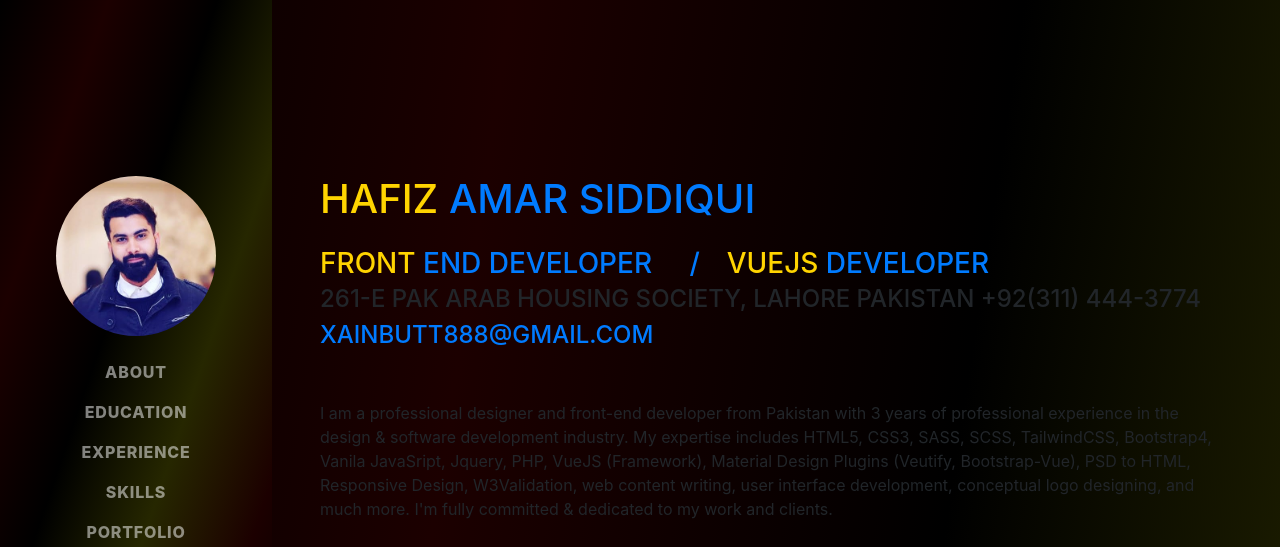
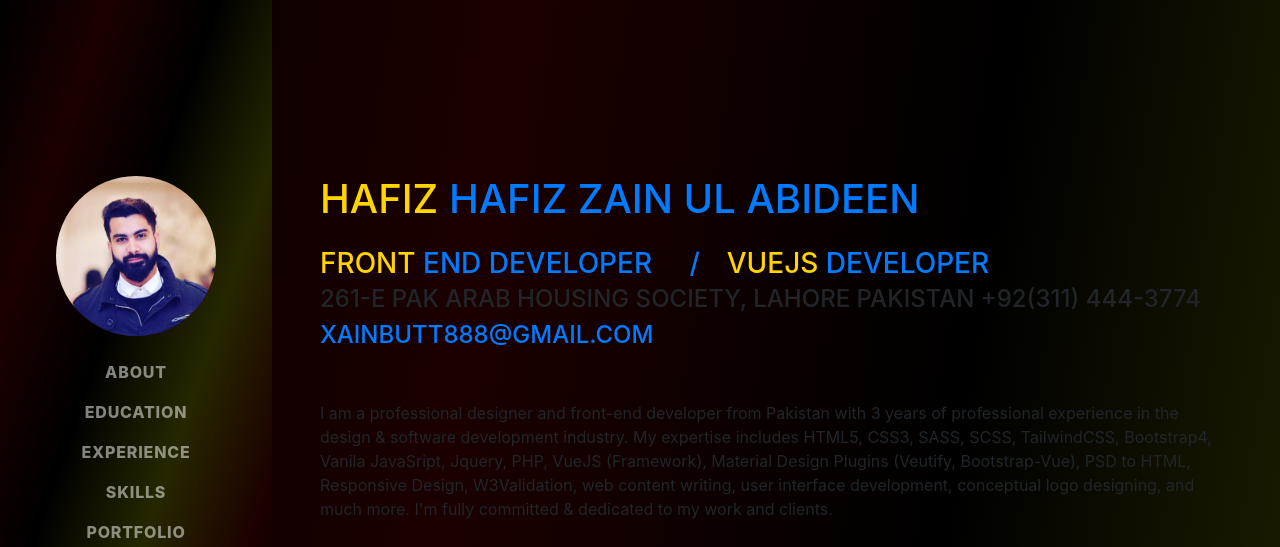
Before and after one commit to xainbutt888/portfolio, a website with bundled scripts: page index.html in a window 1280 px wide. Shown: the top 547 px of the page. Built offline with nearby package versions, Linux system fonts and the light colour scheme; a web font is replaced by a local one.

Commit message:
name reverted

```diff
--- a/index.html
+++ b/index.html
@@ -100,7 +100,7 @@
 				<div class="w-100">
 					<h1 class="mb-0">
 						Hafiz
-						<span class="text-primary">Amar Siddiqui</span>
+						<span class="text-primary">Hafiz Zain Ul Abideen</span>
 					</h1>
 					<br />
 					<h3 class="mb-0 flex">
```
